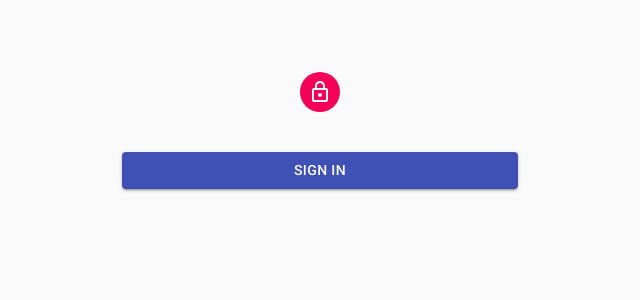
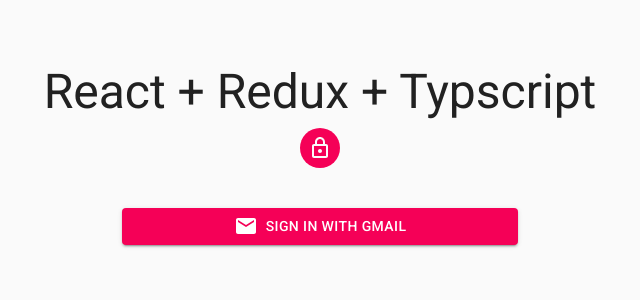
Before and after one commit to leovivanco/ptc, a React (Create React App) app: page /login in a window 1280 px wide. Shown: the top 300 px of the page, without its empty margins (320-960 px from the left). Built offline with nearby package versions, Linux system fonts and the light colour scheme; no server answers.

Commit message:
Add Spinner component

```diff
--- a/src/App.tsx
+++ b/src/App.tsx
@@ -6,7 +6,7 @@
 import { BrowserRouter as Router, Route } from 'react-router-dom'
 import AuthRoute from 'pages/AuthRoute'
 import { LoginPage, DashboardPage, SettingsPage, MoviesPage } from 'pages'
-import { CircularProgress, Box } from '@material-ui/core'
+import { Spinner } from 'components'
 
 function App() {
   const user = useSelector(selectUser)
@@ -15,7 +15,6 @@
   useEffect(() => {
     auth.onAuthStateChanged((authUser) => {
       if (authUser) {
-        console.log('object', authUser)
         dispatch(
           login({
             uid: authUser.uid,
@@ -31,18 +30,7 @@
     })
   }, [dispatch])
   if (loading) {
-    return (
-      <Box
-        style={{
-          height: '100vh',
-          justifyContent: 'center',
-          alignItems: 'center',
-          display: 'flex'
-        }}
-      >
-        <CircularProgress />
-      </Box>
-    )
+    return <Spinner />
   }
   return (
     <div className="App">
--- a/src/components/Login/Login.tsx
+++ b/src/components/Login/Login.tsx
@@ -1,9 +1,13 @@
-import React from 'react'
+import React, { useState } from 'react'
 import { auth, provider } from 'firebaseConfig'
 import LockOutlinedIcon from '@material-ui/icons/LockOutlined'
-import { makeStyles, Avatar, Button } from '@material-ui/core'
+import { Avatar, Button, Typography } from '@material-ui/core'
+import { makeStyles, Theme } from '@material-ui/core/styles'
+import MailIcon from '@material-ui/icons/Mail'
+import Alert from '@material-ui/lab/Alert'
+import { Spinner } from 'components'
 
-const useStyles = makeStyles((theme) => ({
+const useStyles = makeStyles((theme: Theme) => ({
   paper: {
     marginTop: theme.spacing(8),
     display: 'flex',
@@ -19,18 +23,37 @@
     marginTop: theme.spacing(1)
   },
   submit: {
-    margin: theme.spacing(3, 0, 2)
+    margin: theme.spacing(3, 0, 2),
+    backgroundColor: theme.palette.secondary.main
+  },
+  icon: {
+    marginRight: theme.spacing(1)
   }
 }))
 const Login = () => {
-  const signIn = (e) => {
+  const [loading, setLoading] = useState(false)
+  const [error, setError] = useState('')
+
+  const signIn = (e: React.SyntheticEvent) => {
     e.preventDefault()
-    auth.signInWithPopup(provider).then((e) => console.log(e))
+    setLoading(true)
+    auth
+      .signInWithPopup(provider)
+      .then((e) => setLoading(false))
+      .catch(() => setError('Something went wrong, try again.'))
+      .finally(() => setLoading(false))
   }
   const classes = useStyles()
 
+  if (loading) {
+    return <Spinner />
+  }
+
   return (
     <div className={classes.paper}>
+      <Typography variant="h3" noWrap>
+        React + Redux + Typscript
+      </Typography>
       <Avatar className={classes.avatar}>
         <LockOutlinedIcon />
       </Avatar>
@@ -40,12 +63,14 @@
           type="submit"
           fullWidth
           variant="contained"
-          color="primary"
+          color="secondary"
           className={classes.submit}
           onClick={signIn}
         >
-          Sign In
+          <MailIcon className={classes.icon} />
+          Sign In with Gmail
         </Button>
+        {error && <Alert severity="error">{error}</Alert>}
       </form>
     </div>
   )
--- /dev/null
+++ b/src/components/Spinner/Spinner.tsx
@@ -0,0 +1,17 @@
+import { Box, CircularProgress } from '@material-ui/core'
+import React from 'react'
+
+const Spinner = () => (
+  <Box
+    style={{
+      height: '100vh',
+      justifyContent: 'center',
+      alignItems: 'center',
+      display: 'flex'
+    }}
+  >
+    <CircularProgress />
+  </Box>
+)
+
+export default Spinner
--- a/src/components/index.tsx
+++ b/src/components/index.tsx
@@ -3,5 +3,6 @@
 import AppLayout from './AppLayout/AppLayout'
 import DrawerLinks from './DrawerLinks/DrawerLinks'
 import LogoutButton from './LogoutButton/LogoutButton'
+import Spinner from './Spinner/Spinner'
 
-export { Login, Movies, AppLayout, DrawerLinks, LogoutButton }
+export { Login, Movies, AppLayout, DrawerLinks, LogoutButton, Spinner }
```
